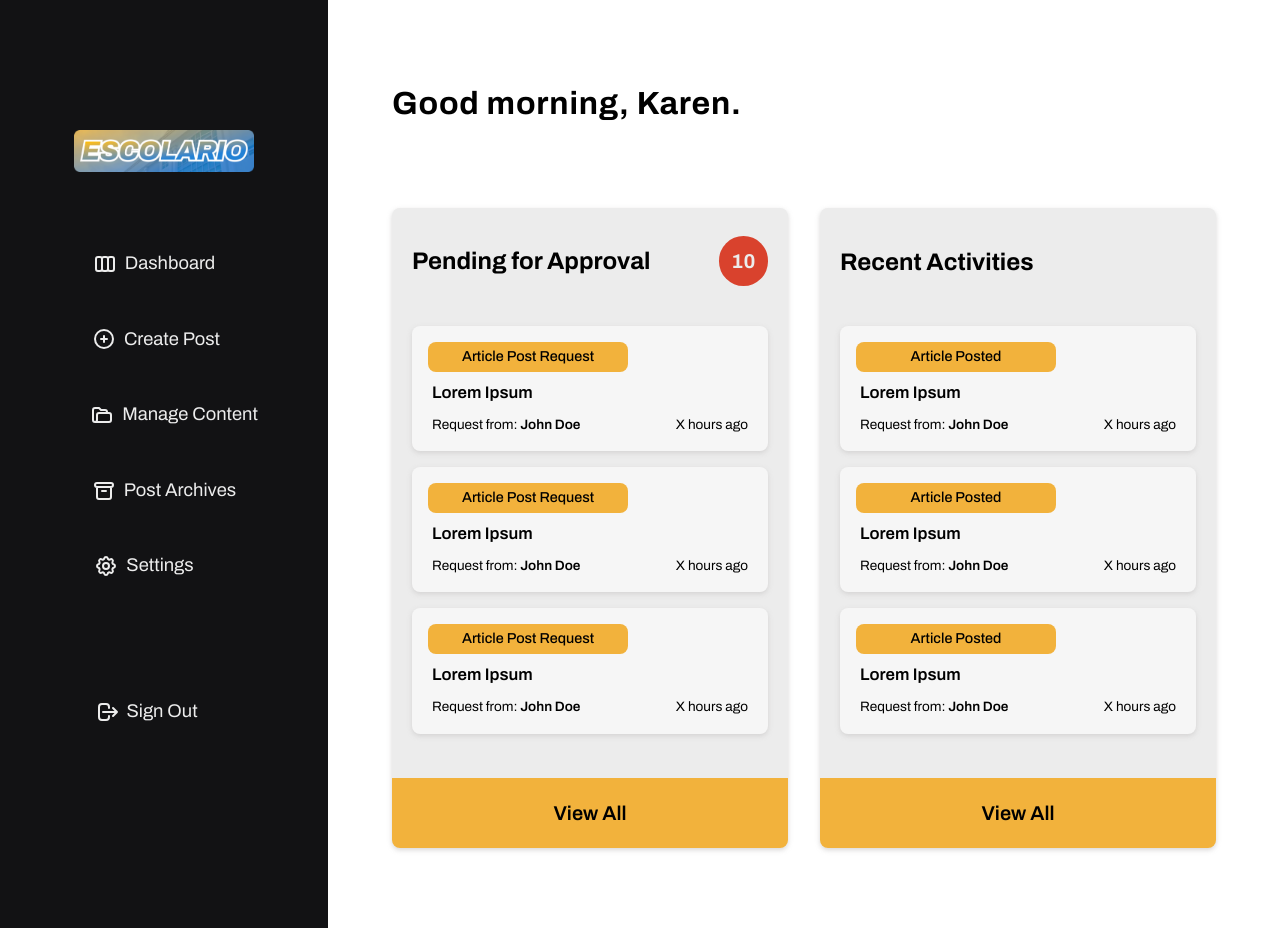
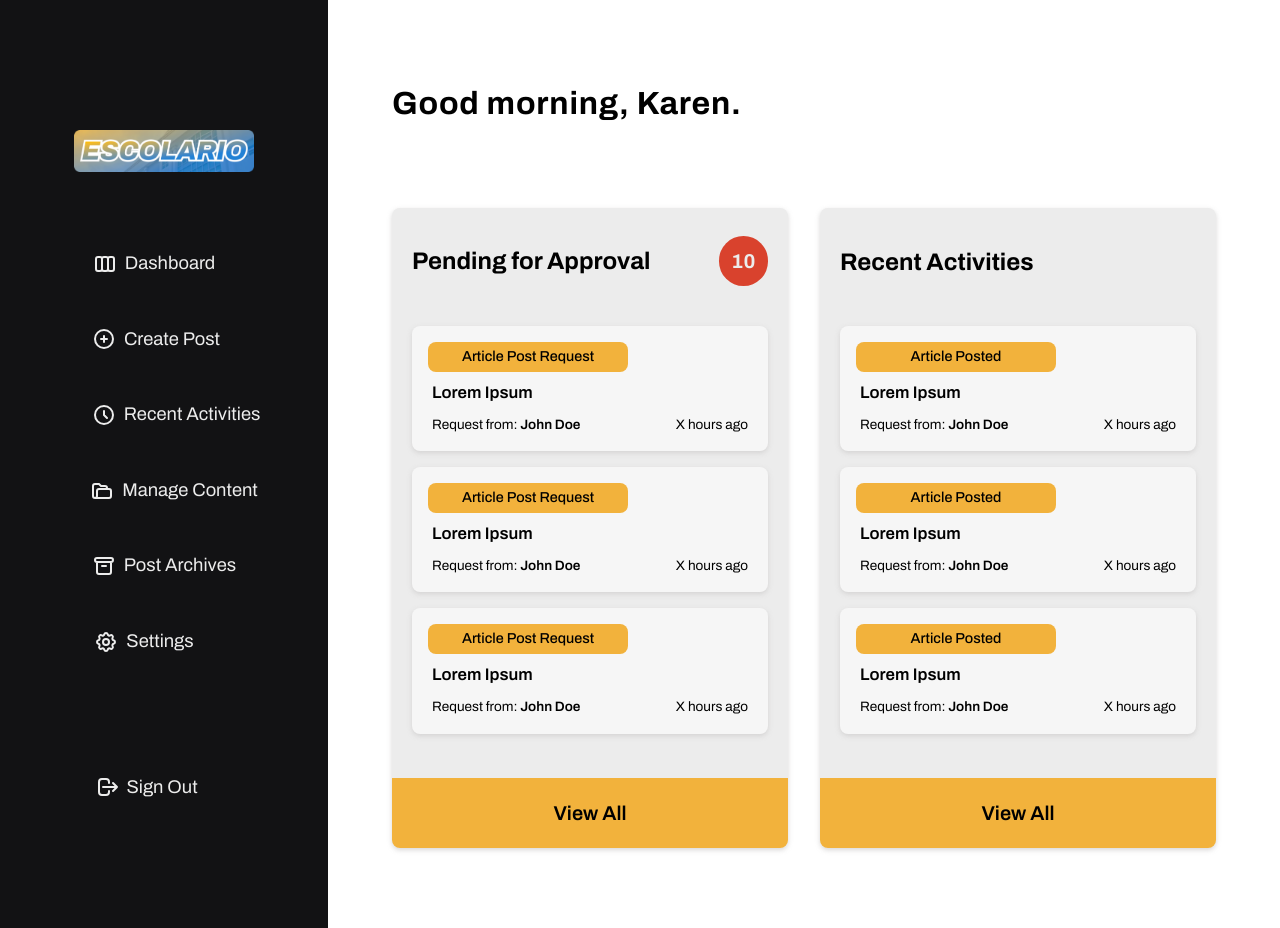
Before and after one commit to judgemongcal/se-becarios-cms, a React (Vite) app in the folder becarios-admin/: page /dashboard in a window 1280 px wide. Built offline with nearby package versions, Linux system fonts and the light colour scheme.

Commit message:
added Recent Activities page path

```diff
--- a/becarios-admin/src/App.jsx
+++ b/becarios-admin/src/App.jsx
@@ -19,6 +19,10 @@ function App() {
         <Route index element={<Login />} />
         <Route path="/dashboard" element={<Dashboard />} />
         <Route path="/create-post" element={<Login />} />
+        <Route
+          path="/recent-activities"
+          element={<PageNotFound />}
+        />
         <Route path="/manage-content" element={<Login />} />
         <Route path="/post-archives" element={<Login />} />
         <Route path="/settings" element={<Login />} />
--- a/becarios-admin/src/components/global/NavBar.jsx
+++ b/becarios-admin/src/components/global/NavBar.jsx
@@ -4,6 +4,7 @@ import {
   HiOutlineFolderOpen,
   HiOutlineArchive,
   HiOutlineCog,
+  HiOutlineClock,
   HiOutlineLogout,
 } from 'react-icons/hi';
 
@@ -33,6 +34,14 @@ function NavBar() {
         >
           <HiOutlinePlusCircle className="ml-1 h-auto w-[24px]" />
           <p>Create Post</p>
+        </NavLink>
+
+        <NavLink
+          to="/recent-activities"
+          className="create-post hover:fill-brand-yellow hover:text-brand-yellow flex items-center justify-center gap-2"
+        >
+          <HiOutlineClock className="ml-11 h-auto w-[24px]" />
+          <p>Recent Activities</p>
         </NavLink>
 
         <NavLink
--- a/becarios-admin/src/components/global/NavBarMobile.jsx
+++ b/becarios-admin/src/components/global/NavBarMobile.jsx
@@ -9,6 +9,7 @@ import {
   HiOutlineFolderOpen,
   HiOutlineArchive,
   HiOutlineCog,
+  HiOutlineClock,
   HiOutlineLogout,
 } from 'react-icons/hi';
 
@@ -93,6 +94,27 @@ function NavBarMobile() {
             >
               <HiOutlinePlusCircle className=" h-auto w-[36px]" />
               <p className=" ">Create Post</p>
+            </motion.button>
+          </NavLink>
+
+          {/* RECENT ACTIVITIES */}
+          <NavLink
+            to="/recent-activities"
+            onClick={closeMenuOnClick}
+          >
+            <motion.button
+              initial={{ scale: 0, opacity: 0 }}
+              animate={{ scale: 1, opacity: 1 }}
+              transition={{
+                type: 'spring',
+                stiffness: 260,
+                damping: 20,
+                delay: 0.2 + 1 / 10,
+              }}
+              className="create-post  hover:fill-brand-yellow hover:text-brand-yellow hover:border-brand-yellow border-brand-gray rounded-10 grid grid-cols-2 items-center gap-2 border-4 px-[2.3rem] py-4"
+            >
+              <HiOutlineClock className=" ml-11 h-auto w-[36px]" />
+              <p className=" ">Recent Activities</p>
             </motion.button>
           </NavLink>
 
```
